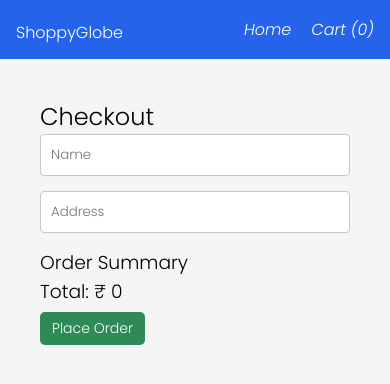
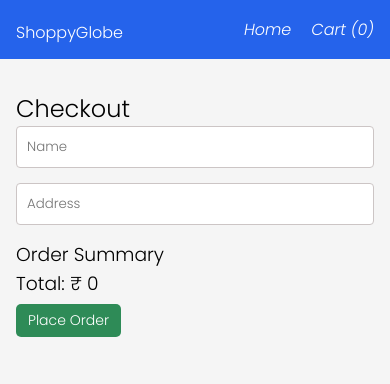
Before and after one commit to gangarsaini/shoppy-globe, a React (Vite) app: page /checkout in a window 390 px wide. Shown: the top 384 px of the page. Built offline with nearby package versions, Linux system fonts and the light colour scheme.

Commit message:
final fixes

```diff
--- a/src/components/Cart.css
+++ b/src/components/Cart.css
@@ -51,3 +51,9 @@ h2.cart-page{
     cursor: pointer;
     width:52px;
 }
+
+@media(max-width:520px){
+      .cart-container{
+        padding:32px 16px;
+    }
+}
--- a/src/components/Checkout.css
+++ b/src/components/Checkout.css
@@ -45,4 +45,7 @@ color: #2E8B57;
     .checkout input{
        width:100%;
     }
+  .checkout{
+    padding:32px 16px;
+  }
 }
```
